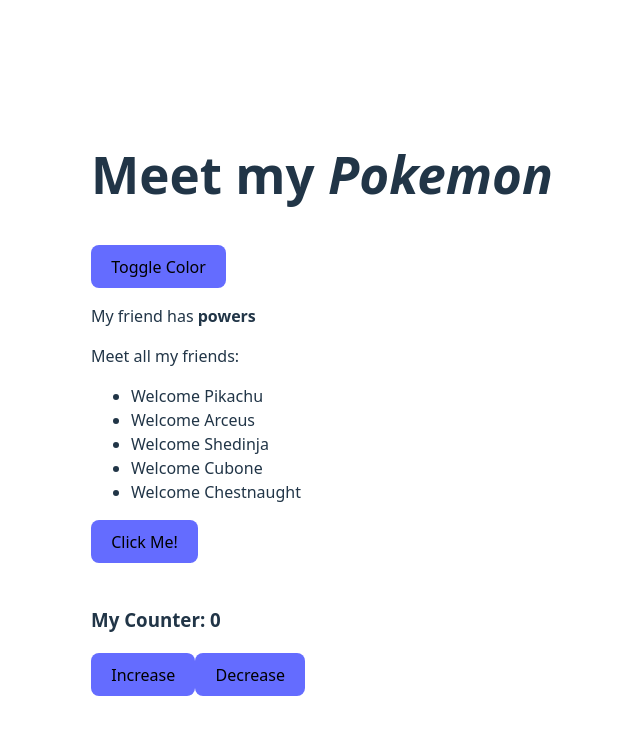
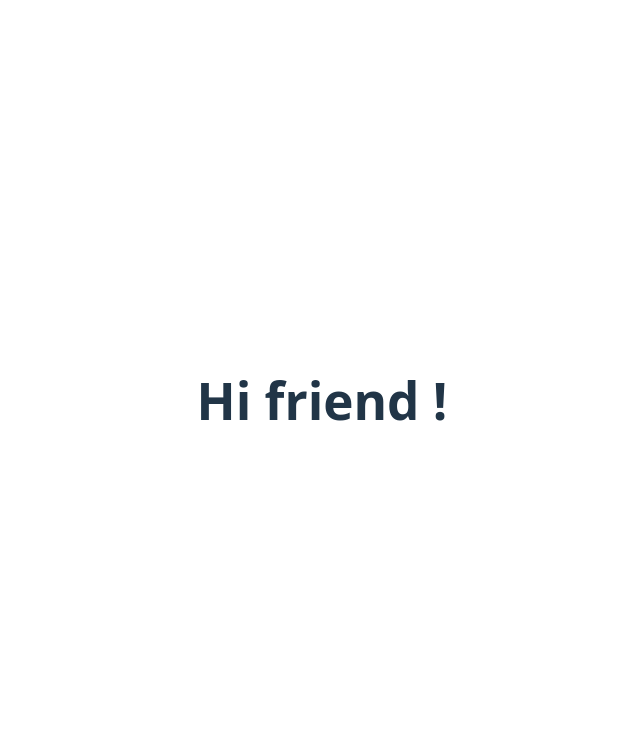
Before and after one commit to Entrovos/3-react, a React (Vite) app in the folder client/: page / in a window 1280 px wide. Shown: the top 734 px of the page, without its empty margins (318-958 px from the left). Built offline with nearby package versions, Linux system fonts and the light colour scheme.

Commit message:
Revert "Completed exercise 3.1 and began exercise 3.2"
This reverts commit bbc59908eba549d50f7a27893e75522cad119a87.

```diff
--- a/client/src/App.jsx
+++ b/client/src/App.jsx
@@ -1,52 +1,16 @@
-import React, { useState } from "react";
+import React from "react";
 import "./App.css";
 
-import MainHeader from "./components/MainHeader";
-import PokemonList from "./components/PokemonList";
-
-/* class Welcome extends React.Component {
-	constructor(props) {
-		super(props);
-	}
-	render() {
-		return (
-			<h1 style={{ color: "steelblue", fontWeight: "bold" }}>
-				Hi {this.props.name}!
-			</h1>
-		);
-	}
-} */
-
 function App() {
-	const myPokemon = [
-		"Pikachu",
-		"Arceus",
-		"Shedinja",
-		"Cubone",
-		"Chestnaught",
-	];
-
-	const [count, setCount] = useState(0);
-
 	return (
 		<div className="container">
 			<article>
 				<hgroup>
 					<div>
-						<MainHeader />{" "}
+						<h1>Hi friend ! </h1>
 					</div>
 				</hgroup>
-
-				<p>Meet all my friends:</p>
-				<PokemonList pokemons={myPokemon} />
-
-				<button onClick={() => alert("Hi there!")}>Click Me!</button>
 			</article>
-
-			<br />
-			<h3>My Counter: {count}</h3>
-			<button onClick={() => setCount(count + 1)}>Increase</button>
-			<button onClick={() => setCount(count - 1)}>Decrease</button>
 		</div>
 	);
 }
--- a/client/src/components/Greeting.jsx
+++ /dev/null
@@ -1,16 +0,0 @@
-import React, { useState } from "react";
-
-export default function Greeting(props) {
-	const [color, setColor] = useState("");
-
-	return (
-		<div>
-			<h1 style={{ color: color }}>
-				Meet my <i>Pokemon</i>
-			</h1>
-			<button onClick={() => setColor(color === "blue" ? "red" : "blue")}>
-				Toggle Color
-			</button>
-		</div>
-	);
-}
--- a/client/src/components/HeaderBody.jsx
+++ /dev/null
@@ -1,11 +0,0 @@
-import React from "react";
-
-export default function HeaderBody() {
-	return (
-		<>
-			<p>
-				My friend has <b>powers</b>
-			</p>
-		</>
-	);
-}
--- a/client/src/components/MainHeader.jsx
+++ /dev/null
@@ -1,15 +0,0 @@
-import React from "react";
-import Greeting from "./Greeting";
-import HeaderBody from "./HeaderBody";
-
-export default function MainHeader() {
-	const name = "Pikachu";
-	const color = "SteelBlue";
-
-	return (
-		<>
-			<Greeting name={name} color={color} />
-			<HeaderBody />
-		</>
-	);
-}
--- a/client/src/components/PokemonList.jsx
+++ /dev/null
@@ -1,11 +0,0 @@
-import React from "react";
-
-export default function PokemonList(props) {
-	return (
-		<ul>
-			{props.pokemons.map((pokemon, index) => (
-				<li key={index}>Welcome {pokemon}</li>
-			))}
-		</ul>
-	);
-}
```
